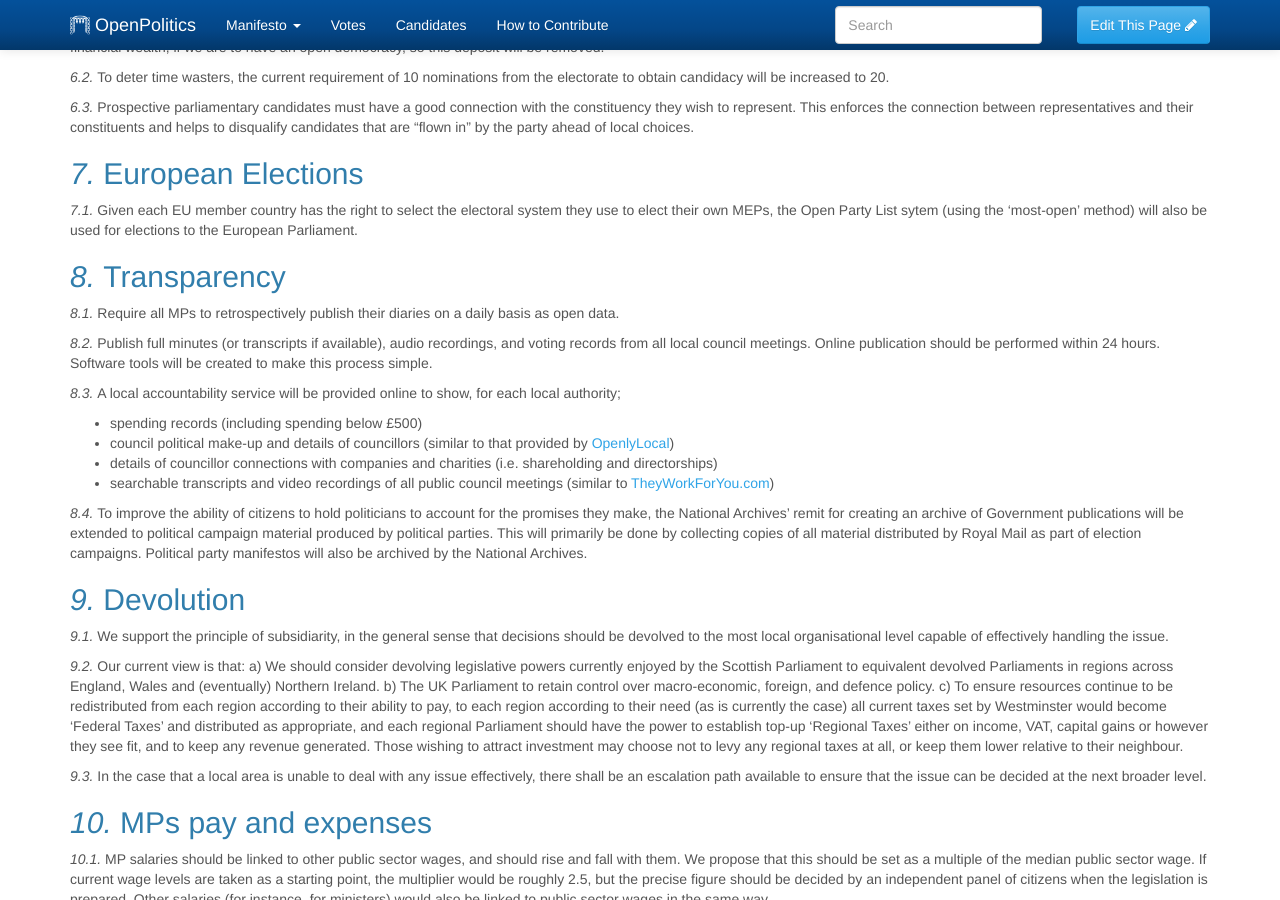
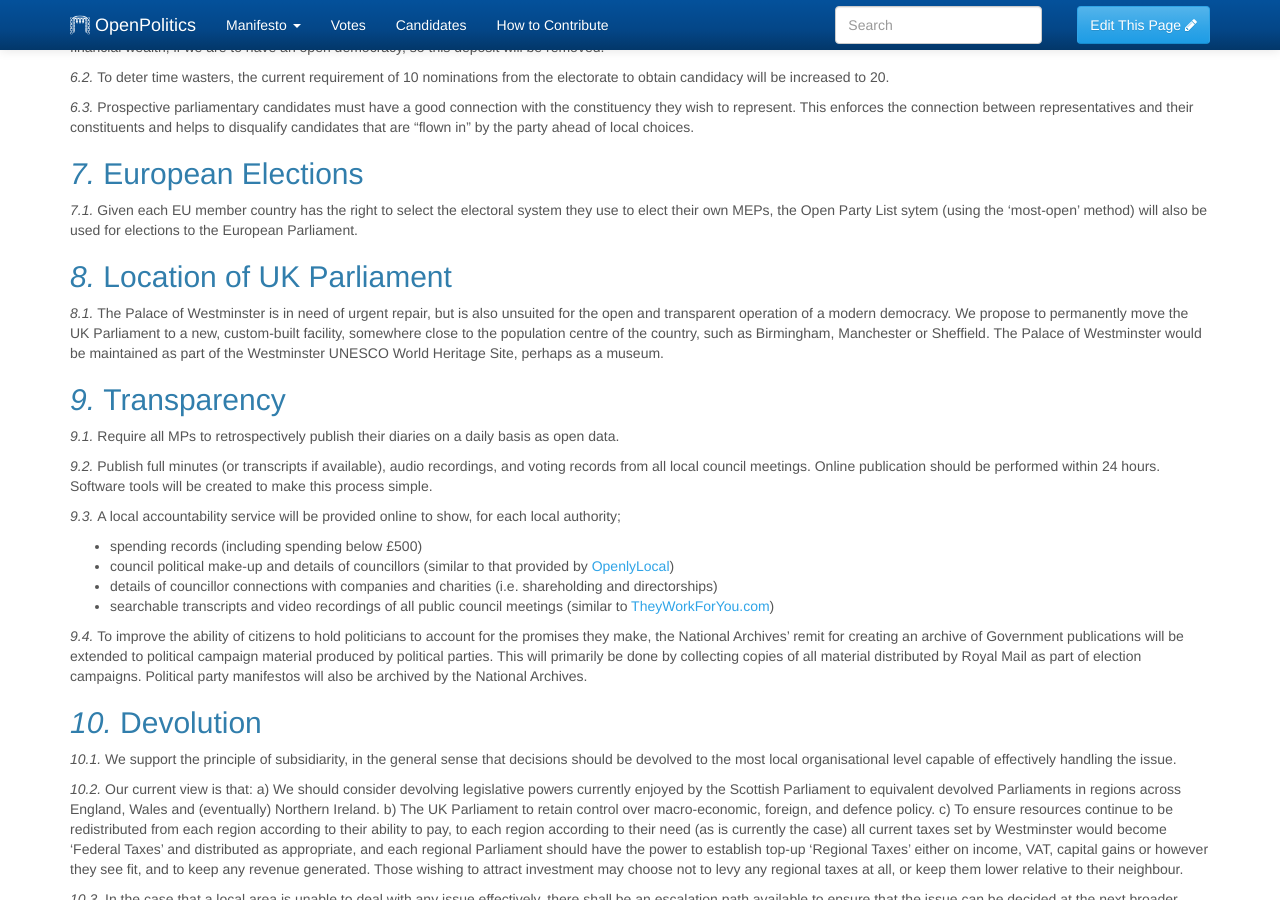
Before and after one commit to openpolitics/manifesto, a Jekyll site: the page built from manifesto/democracy.md, in a window 1280 px wide and 900 px high, scrolled down 1101 px. Built offline with Jekyll 4.4.1, drawn with Linux system fonts in a browser that asks for light colours; some of the changed text lies outside the part shown.

Commit message:
Move Parliament out of Westminster
Resolves #253

```diff
--- a/manifesto/democracy.md
+++ b/manifesto/democracy.md
@@ -54,6 +54,10 @@ Prospective parliamentary candidates must have a good connection with the consti
 ## European Elections
 
 Given each EU member country has the right to select the electoral system they use to elect their own MEPs, the Open Party List sytem (using the 'most-open' method) will also be used for elections to the European Parliament.
+
+## Location of UK Parliament
+
+The Palace of Westminster is in need of urgent repair, but is also unsuited for the open and transparent operation of a modern democracy. We propose to permanently move the UK Parliament to a new, custom-built facility, somewhere close to the population centre of the country, such as Birmingham, Manchester or Sheffield. The Palace of Westminster would be maintained as part of the Westminster UNESCO World Heritage Site, perhaps as a museum.
 
 ## Transparency
 
```
